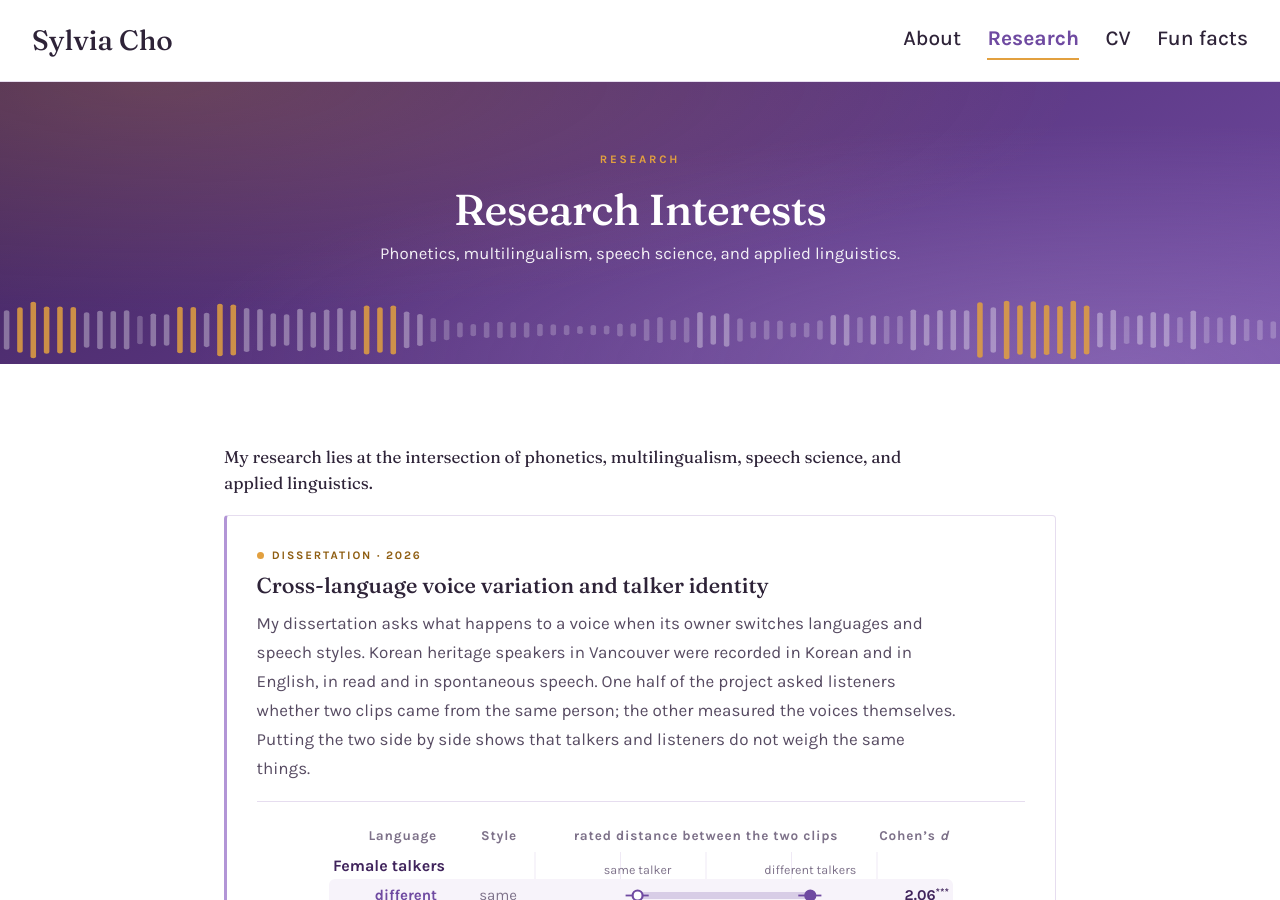
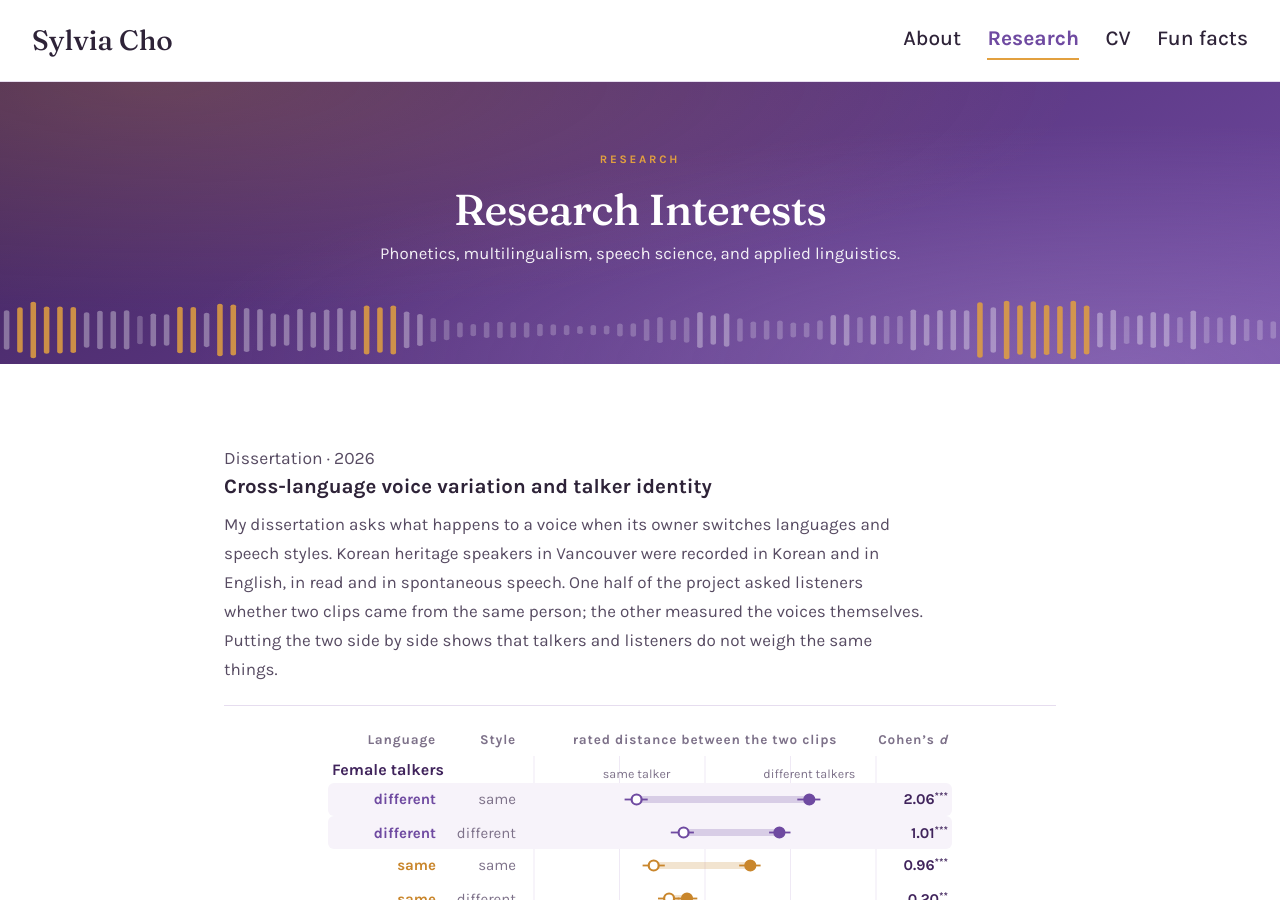
Before and after one commit to sylviacho247/sylviacho247.github.io, a Jekyll site: the page research.html, which Jekyll copies as it is, in a window 1280 px wide and 900 px high. Built offline with Jekyll 4.4.1, drawn with Linux system fonts in a browser that asks for light colours.

Commit message:
Update research.html

```diff
--- a/research.html
+++ b/research.html
@@ -59,7 +59,6 @@
 
     <section class="section">
       <div class="wrap prose">
-        <p class="lede">My research lies at the intersection of phonetics, multilingualism, speech science, and applied linguistics.</p>        <div class="card card--feature">
           <span class="card-label">Dissertation · 2026</span>
           <h3>Cross-language voice variation and talker identity</h3>
           <p>My dissertation asks what happens to a voice when its owner switches languages and speech styles. Korean heritage speakers in Vancouver were recorded in Korean and in English, in read and in spontaneous speech. One half of the project asked listeners whether two clips came from the same person; the other measured the voices themselves. Putting the two side by side shows that talkers and listeners do not weigh the same things.</p>
```
